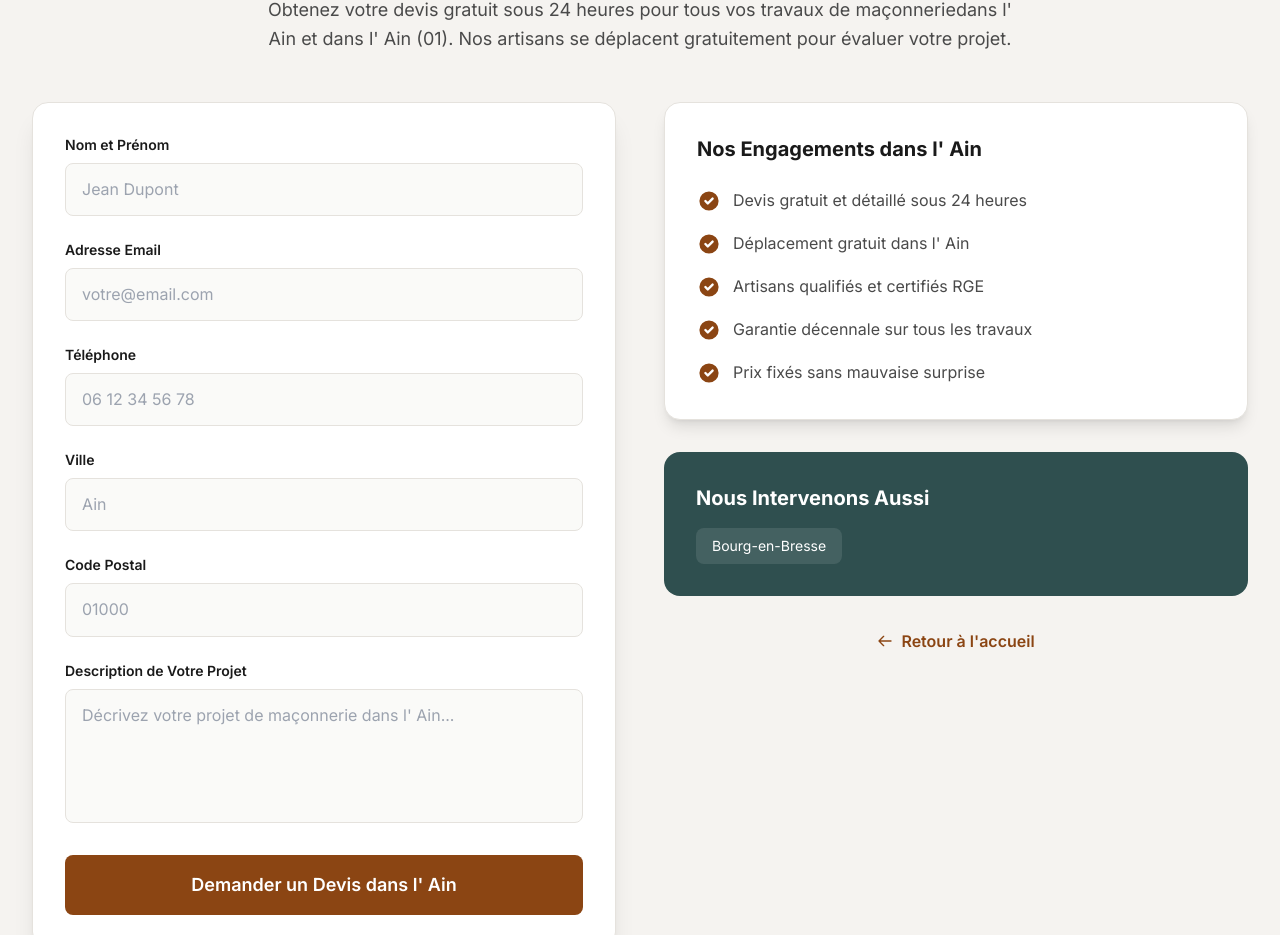
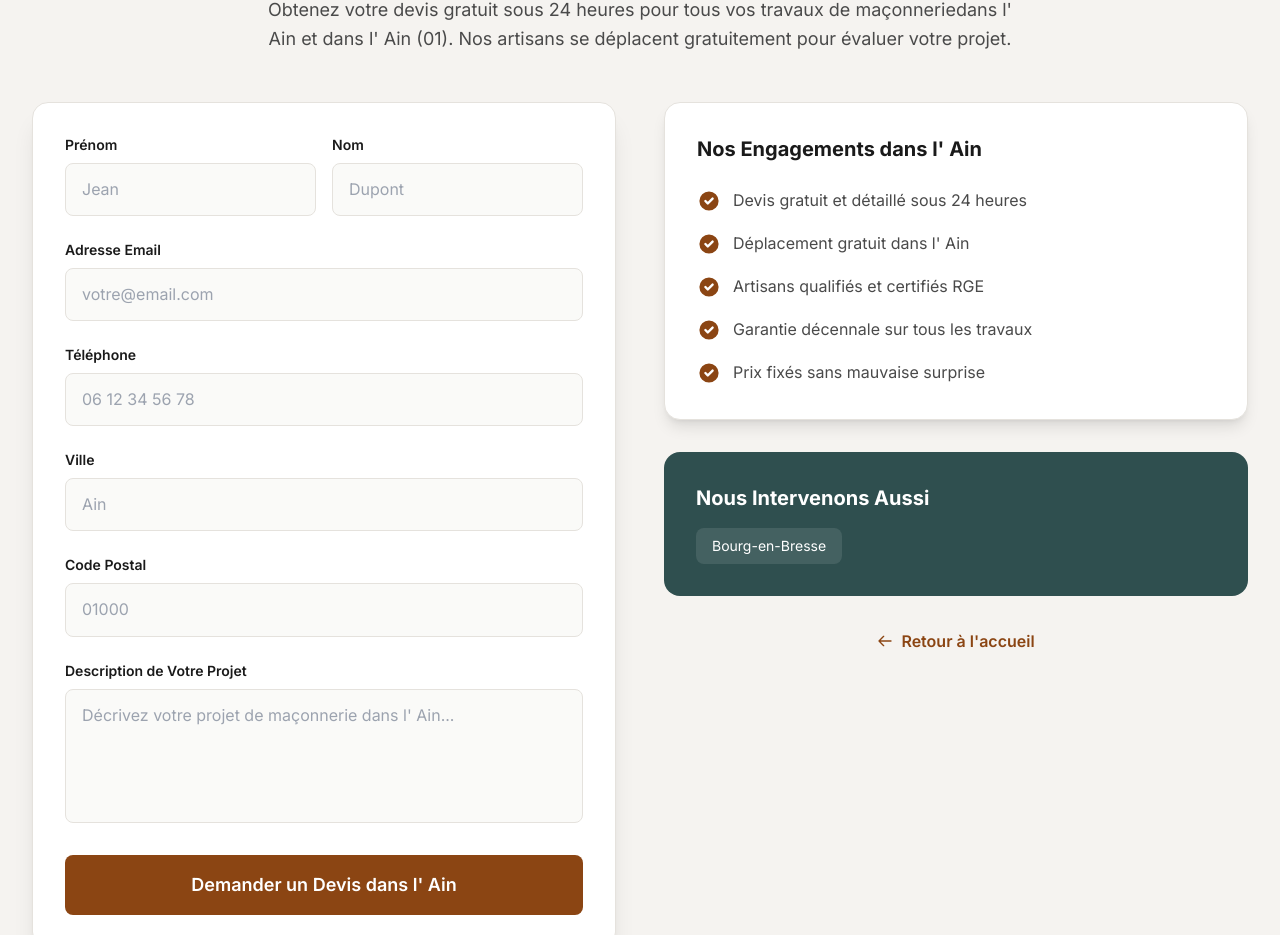
Before and after one commit to maximemarsal/maconnerie-pro, a Next.js app: page /macon-ain-01 in a window 1280 px wide. Shown: the part 5400-6335 px from the top of the page. Built offline with nearby package versions, Linux system fonts and the light colour scheme; a web font is replaced by a local one.

Commit message:
Initial open source release - Open SEO v1.0

```diff
--- a/app/api/contact/route.ts
+++ b/app/api/contact/route.ts
@@ -2,7 +2,8 @@ import { NextRequest, NextResponse } from "next/server";
 import { Resend } from "resend";
 
 interface ContactFormData {
-  nomPrenom: string;
+  nom: string;
+  prenom: string;
   email: string;
   telephone: string;
   ville: string;
@@ -23,7 +24,6 @@ async function sendToSolutravo(data: {
   first_name: string;
   tel: string;
   email: string;
-  address: string;
   postal_code: string;
   town: string;
   project: string;
@@ -53,7 +53,7 @@ async function sendToSolutravo(data: {
         first_name: data.first_name,
         tel: data.tel,
         email: data.email,
-        address: data.address,
+        address: data.town, // On utilise la ville comme adresse (champ requis par Solutravo)
         postal_code: data.postal_code,
         town: data.town,
         project: data.project,
@@ -76,29 +76,17 @@ async function sendToSolutravo(data: {
   }
 }
 
-// Fonction pour séparer nom et prénom
-function splitNomPrenom(nomPrenom: string): { name: string; first_name: string } {
-  const parts = nomPrenom.trim().split(/\s+/);
-  if (parts.length === 1) {
-    return { name: parts[0], first_name: parts[0] };
-  }
-  // Premier mot = prénom, le reste = nom
-  const first_name = parts[0];
-  const name = parts.slice(1).join(" ");
-  return { name, first_name };
-}
-
 export async function POST(request: NextRequest) {
   console.log("[CONTACT API] Requête reçue");
 
   try {
     const body: ContactFormData = await request.json();
-    const { nomPrenom, email, telephone, ville, codePostal, description } = body;
+    const { nom, prenom, email, telephone, ville, codePostal, description } = body;
 
-    console.log("[CONTACT API] Données reçues:", { nomPrenom, email, telephone, ville, codePostal, descLength: description?.length });
+    console.log("[CONTACT API] Données reçues:", { nom, prenom, email, telephone, ville, codePostal, descLength: description?.length });
 
     // Validate required fields
-    if (!nomPrenom || !email || !telephone || !ville || !codePostal || !description) {
+    if (!nom || !prenom || !email || !telephone || !ville || !codePostal || !description) {
       console.log("[CONTACT API] Champs manquants");
       return NextResponse.json(
         { error: "Tous les champs sont requis" },
@@ -106,11 +94,20 @@ export async function POST(request: NextRequest) {
       );
     }
 
-    // Validate nom/prenom
-    if (nomPrenom.length < 2) {
-      console.log("[CONTACT API] Nom/Prénom trop court:", nomPrenom);
+    // Validate nom
+    if (nom.length < 2) {
+      console.log("[CONTACT API] Nom trop court:", nom);
       return NextResponse.json(
-        { error: "Nom et prénom invalides" },
+        { error: "Nom invalide" },
+        { status: 400 }
+      );
+    }
+
+    // Validate prenom
+    if (prenom.length < 2) {
+      console.log("[CONTACT API] Prénom trop court:", prenom);
+      return NextResponse.json(
+        { error: "Prénom invalide" },
         { status: 400 }
       );
     }
@@ -198,8 +195,12 @@ export async function POST(request: NextRequest) {
             </div>
             <div class="content">
               <div class="field">
-                <div class="label">Nom et Prénom :</div>
-                <div class="value">${nomPrenom}</div>
+                <div class="label">Prénom :</div>
+                <div class="value">${prenom}</div>
+              </div>
+              <div class="field">
+                <div class="label">Nom :</div>
+                <div class="value">${nom}</div>
               </div>
               <div class="field">
                 <div class="label">Email :</div>
@@ -242,14 +243,12 @@ export async function POST(request: NextRequest) {
 
     console.log("[CONTACT API] Email envoyé avec succès:", data?.id);
 
-    // Envoi à Solutravo en parallèle (ne bloque pas la réponse)
-    const { name, first_name } = splitNomPrenom(nomPrenom);
+    // Envoi à Solutravo
     const solutravoResult = await sendToSolutravo({
-      name,
-      first_name,
+      name: nom,
+      first_name: prenom,
       tel: telephone,
       email,
-      address: ville, // On utilise la ville comme adresse
       postal_code: codePostal,
       town: ville,
       project: description,
--- a/components/ContactForm.tsx
+++ b/components/ContactForm.tsx
@@ -6,7 +6,8 @@ import Image from "next/image";
 import Link from "next/link";
 
 interface FormData {
-  nomPrenom: string;
+  nom: string;
+  prenom: string;
   email: string;
   telephone: string;
   ville: string;
@@ -15,7 +16,8 @@ interface FormData {
 }
 
 interface FormErrors {
-  nomPrenom?: string;
+  nom?: string;
+  prenom?: string;
   email?: string;
   telephone?: string;
   ville?: string;
@@ -28,7 +30,8 @@ export default function ContactForm() {
   const isHeaderInView = useInView(headerRef, { once: true });
 
   const [formData, setFormData] = useState<FormData>({
-    nomPrenom: "",
+    nom: "",
+    prenom: "",
     email: "",
     telephone: "",
     ville: "",
@@ -43,10 +46,16 @@ export default function ContactForm() {
   const validateForm = (): boolean => {
     const newErrors: FormErrors = {};
 
-    if (!formData.nomPrenom) {
-      newErrors.nomPrenom = "Le nom et prénom sont requis";
-    } else if (formData.nomPrenom.length < 2) {
-      newErrors.nomPrenom = "Minimum 2 caractères";
+    if (!formData.nom) {
+      newErrors.nom = "Le nom est requis";
+    } else if (formData.nom.length < 2) {
+      newErrors.nom = "Minimum 2 caractères";
+    }
+
+    if (!formData.prenom) {
+      newErrors.prenom = "Le prénom est requis";
+    } else if (formData.prenom.length < 2) {
+      newErrors.prenom = "Minimum 2 caractères";
     }
 
     const emailRegex = /^[^\s@]+@[^\s@]+\.[^\s@]+$/;
@@ -113,7 +122,7 @@ export default function ContactForm() {
 
       if (response.ok) {
         setSubmitStatus("success");
-        setFormData({ nomPrenom: "", email: "", telephone: "", ville: "", codePostal: "", description: "" });
+        setFormData({ nom: "", prenom: "", email: "", telephone: "", ville: "", codePostal: "", description: "" });
       } else {
         setSubmitStatus("error");
       }
@@ -158,25 +167,46 @@ export default function ContactForm() {
             className="bg-white rounded-2xl p-8 md:p-10 shadow-xl border border-border"
           >
             <form onSubmit={handleSubmit} className="space-y-6">
-              {/* Nom/Prénom */}
+              {/* Nom et Prénom sur la même ligne */}
+              <div className="grid grid-cols-2 gap-4">
                 <div>
-                <label htmlFor="nomPrenom" className="block text-sm font-semibold text-foreground mb-2">
-                  Nom et Prénom
+                  <label htmlFor="prenom" className="block text-sm font-semibold text-foreground mb-2">
+                    Prénom
                   </label>
                   <input
                     type="text"
-                  id="nomPrenom"
-                  name="nomPrenom"
-                  value={formData.nomPrenom}
+                    id="prenom"
+                    name="prenom"
+                    value={formData.prenom}
                     onChange={handleChange}
-                  placeholder="Jean Dupont"
+                    placeholder="Jean"
                     className={`w-full px-4 py-3 rounded-lg border ${
-                    errors.nomPrenom ? "border-red-500" : "border-border"
+                      errors.prenom ? "border-red-500" : "border-border"
                     } bg-background focus:border-primary transition-colors text-foreground placeholder:text-foreground-light/50`}
                   />
-                {errors.nomPrenom && (
-                  <p className="mt-1 text-sm text-red-500">{errors.nomPrenom}</p>
+                  {errors.prenom && (
+                    <p className="mt-1 text-sm text-red-500">{errors.prenom}</p>
                   )}
+                </div>
+                <div>
+                  <label htmlFor="nom" className="block text-sm font-semibold text-foreground mb-2">
+                    Nom
+                  </label>
+                  <input
+                    type="text"
+                    id="nom"
+                    name="nom"
+                    value={formData.nom}
+                    onChange={handleChange}
+                    placeholder="Dupont"
+                    className={`w-full px-4 py-3 rounded-lg border ${
+                      errors.nom ? "border-red-500" : "border-border"
+                    } bg-background focus:border-primary transition-colors text-foreground placeholder:text-foreground-light/50`}
+                  />
+                  {errors.nom && (
+                    <p className="mt-1 text-sm text-red-500">{errors.nom}</p>
+                  )}
+                </div>
               </div>
 
               {/* Email */}
--- a/components/LocalityContact.tsx
+++ b/components/LocalityContact.tsx
@@ -14,7 +14,8 @@ interface LocalityContactProps {
 }
 
 interface FormData {
-  nomPrenom: string;
+  nom: string;
+  prenom: string;
   email: string;
   telephone: string;
   ville: string;
@@ -23,7 +24,8 @@ interface FormData {
 }
 
 interface FormErrors {
-  nomPrenom?: string;
+  nom?: string;
+  prenom?: string;
   email?: string;
   telephone?: string;
   ville?: string;
@@ -43,7 +45,8 @@ export default function LocalityContact({
   const isHeaderInView = useInView(headerRef, { once: true });
 
   const [formData, setFormData] = useState<FormData>({
-    nomPrenom: "",
+    nom: "",
+    prenom: "",
     email: "",
     telephone: "",
     ville: "",
@@ -58,10 +61,16 @@ export default function LocalityContact({
   const validateForm = (): boolean => {
     const newErrors: FormErrors = {};
 
-    if (!formData.nomPrenom) {
-      newErrors.nomPrenom = "Le nom et prénom sont requis";
-    } else if (formData.nomPrenom.length < 2) {
-      newErrors.nomPrenom = "Minimum 2 caractères";
+    if (!formData.nom) {
+      newErrors.nom = "Le nom est requis";
+    } else if (formData.nom.length < 2) {
+      newErrors.nom = "Minimum 2 caractères";
+    }
+
+    if (!formData.prenom) {
+      newErrors.prenom = "Le prénom est requis";
+    } else if (formData.prenom.length < 2) {
+      newErrors.prenom = "Minimum 2 caractères";
     }
 
     const emailRegex = /^[^\s@]+@[^\s@]+\.[^\s@]+$/;
@@ -125,7 +134,7 @@ export default function LocalityContact({
 
       if (response.ok) {
         setSubmitStatus("success");
-        setFormData({ nomPrenom: "", email: "", telephone: "", ville: "", codePostal: "", description: "" });
+        setFormData({ nom: "", prenom: "", email: "", telephone: "", ville: "", codePostal: "", description: "" });
       } else {
         setSubmitStatus("error");
       }
@@ -170,20 +179,37 @@ export default function LocalityContact({
             className="bg-white rounded-2xl p-8 shadow-xl border border-border"
           >
             <form onSubmit={handleSubmit} className="space-y-6">
+              <div className="grid grid-cols-2 gap-4">
                 <div>
-                <label htmlFor="nomPrenom" className="block text-sm font-semibold text-foreground mb-2">
-                  Nom et Prénom
+                  <label htmlFor="prenom" className="block text-sm font-semibold text-foreground mb-2">
+                    Prénom
                   </label>
                   <input
                     type="text"
-                  id="nomPrenom"
-                  name="nomPrenom"
-                  value={formData.nomPrenom}
+                    id="prenom"
+                    name="prenom"
+                    value={formData.prenom}
                     onChange={handleChange}
-                  placeholder="Jean Dupont"
-                  className={`w-full px-4 py-3 rounded-lg border ${errors.nomPrenom ? "border-red-500" : "border-border"} bg-background focus:border-primary transition-colors text-foreground`}
+                    placeholder="Jean"
+                    className={`w-full px-4 py-3 rounded-lg border ${errors.prenom ? "border-red-500" : "border-border"} bg-background focus:border-primary transition-colors text-foreground`}
                   />
-                {errors.nomPrenom && <p className="mt-1 text-sm text-red-500">{errors.nomPrenom}</p>}
+                  {errors.prenom && <p className="mt-1 text-sm text-red-500">{errors.prenom}</p>}
+                </div>
+                <div>
+                  <label htmlFor="nom" className="block text-sm font-semibold text-foreground mb-2">
+                    Nom
+                  </label>
+                  <input
+                    type="text"
+                    id="nom"
+                    name="nom"
+                    value={formData.nom}
+                    onChange={handleChange}
+                    placeholder="Dupont"
+                    className={`w-full px-4 py-3 rounded-lg border ${errors.nom ? "border-red-500" : "border-border"} bg-background focus:border-primary transition-colors text-foreground`}
+                  />
+                  {errors.nom && <p className="mt-1 text-sm text-red-500">{errors.nom}</p>}
+                </div>
               </div>
 
               <div>
```
Lines whose indentation alone changed are shown as unchanged.
